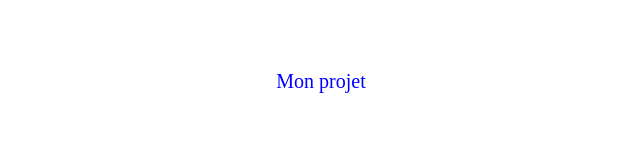
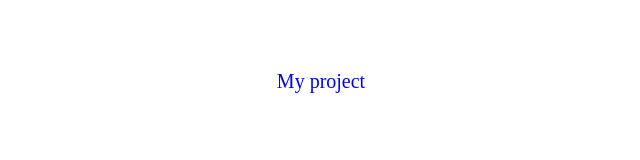
Before and after one commit to Remsea/Hello, a plain HTML site: page index.html in a window 1280 px wide. Shown: the full height of the page, 327-967 px from the left. Drawn offline with Linux system fonts and the light colour scheme.

Commit message:
master
change title

```diff
--- a/index.html
+++ b/index.html
@@ -20,6 +20,6 @@
 	</head>
 
 	<body>
-		<p>Mon projet</p>
+		<p>My project</p>
 	</body>
 </html>
```
